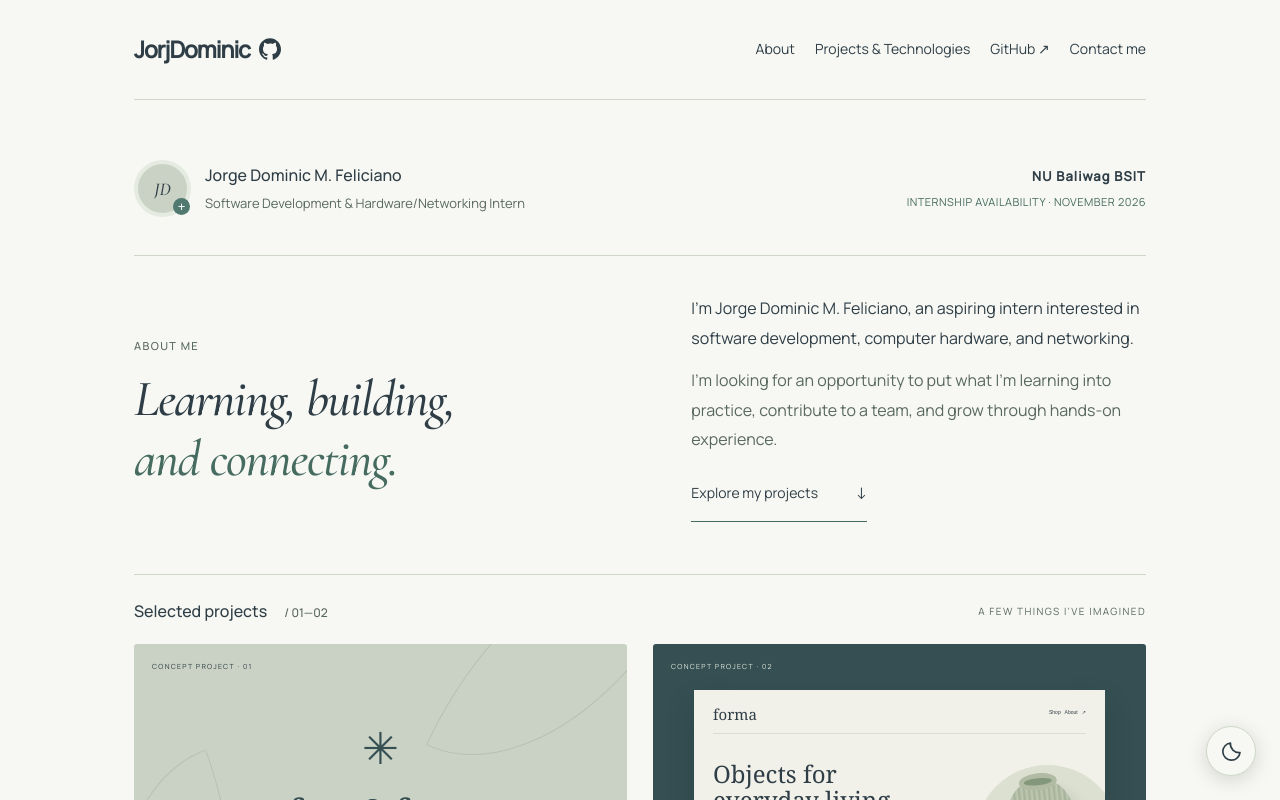
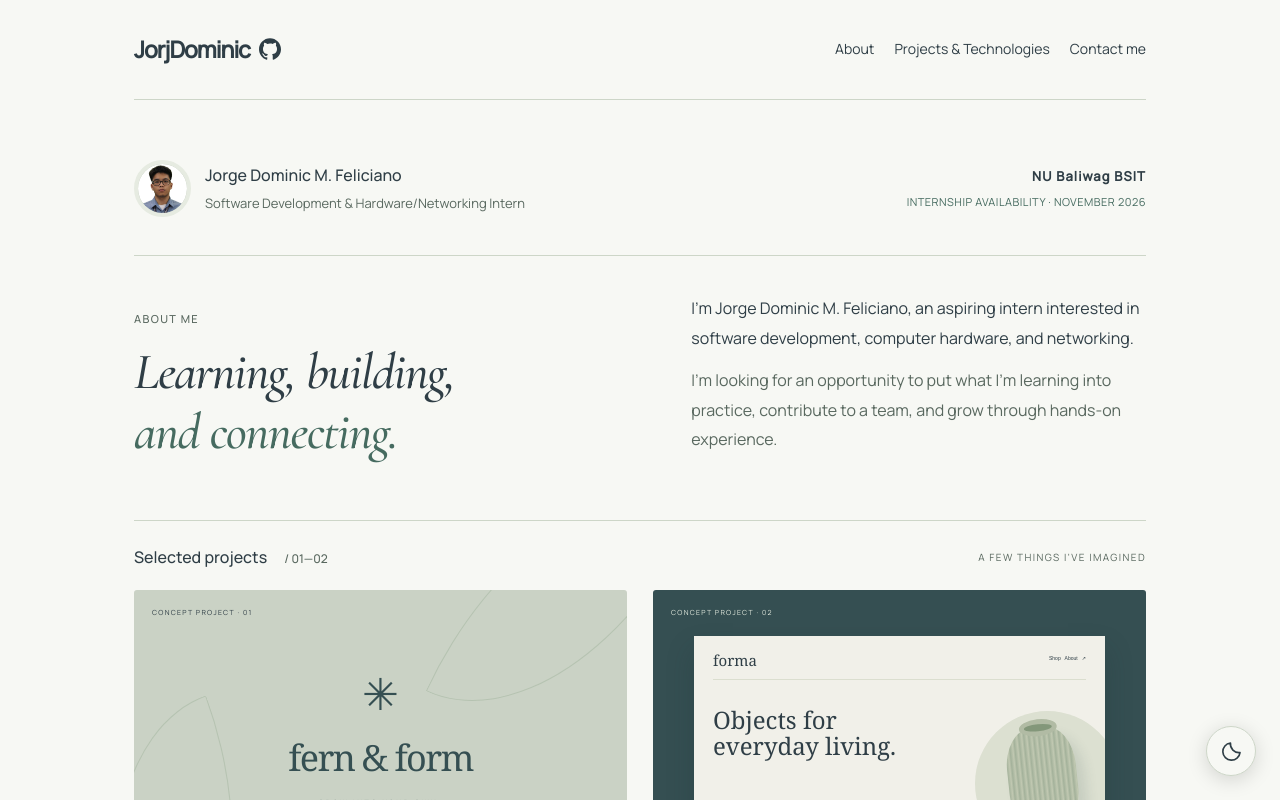
Before and after one commit to JorjDominic/Portfolio, a React (Create React App) app: page / in a window 1280 px wide. Shown: the top 800 px of the page. Built offline with nearby package versions, Linux system fonts and the light colour scheme.

Commit message:
Update Site source

```diff
--- a/src/App.css
+++ b/src/App.css
@@ -1400,3 +1400,8 @@ html {
     display: none;
   }
 }
+
+.profile-photo {
+  cursor: default;
+  overflow: hidden;
+}
--- a/src/App.js
+++ b/src/App.js
@@ -63,8 +63,7 @@ export default function App() {
       document.documentElement.style.removeProperty("--header-height");
     };
   }, []);
-  const [photo, setPhoto] = useState(""),
-    [project, setProject] = useState(null);
+  const [project, setProject] = useState(null);
   const [motionPaused, setMotionPaused] = useState(false);
   const [dark, setDark] = useState(() => {
     const saved = localStorage.getItem("portfolio-theme");
@@ -93,35 +92,18 @@ export default function App() {
         <nav>
           <a href="#about">About</a>
           <a href="#projects">Projects &amp; Technologies</a>
-          <a
-            href="https://github.com/JorjDominic"
-            target="_blank"
-            rel="noopener noreferrer"
-          >
-            GitHub &#8599;
-          </a>
           <a href="#socials">Contact me</a>
         </nav>
       </header>
       <main id="home">
         <section className="hero">
           <div className="intro">
-            <label className="avatar" title="Add your photo">
-              <input
-                type="file"
-                accept="image/*"
-                aria-label="Upload your profile photo"
-                onChange={(e) => {
-                  if (e.target.files[0]) {
-                    const r = new FileReader();
-                    r.onload = () => setPhoto(r.result);
-                    r.readAsDataURL(e.target.files[0]);
-                  }
-                }}
+            <div className="avatar profile-photo">
+              <img
+                alt="Jorge Dominic M. Feliciano"
+                src={process.env.PUBLIC_URL + "/pfp.jpg"}
               />
-              {photo ? <img alt="Your profile" src={photo} /> : <span>JD</span>}
-              <b>+</b>
-            </label>
+            </div>
             <div>
               <strong>Jorge Dominic M. Feliciano</strong>
               <small>
@@ -157,9 +139,6 @@ export default function App() {
                 practice, contribute to a team, and grow through hands-on
                 experience.
               </p>
-              <a className="text-link" href="#projects">
-                Explore my projects <span>&#8595;</span>
-              </a>
             </div>
           </section>
         </section>
@@ -390,7 +369,6 @@ export default function App() {
       </main>
       <footer>
         <span>&copy; {new Date().getFullYear()} JorjDominic</span>
-        <span>Made with intention. &#10035;</span>
         <a href="#home">Back to top &#8593;</a>
       </footer>
       <button
```
Also changed, not shown: public/pfp.jpg (added).
